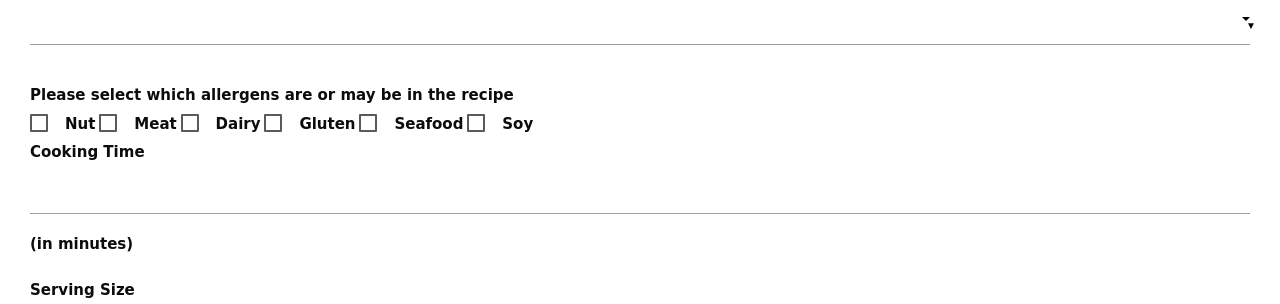
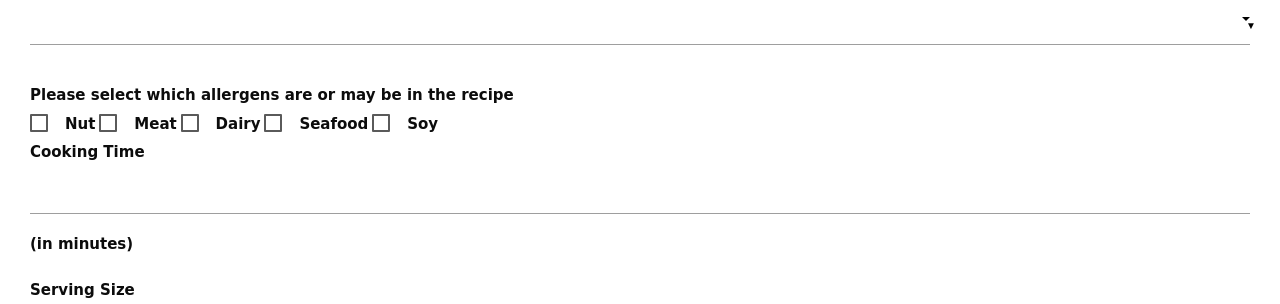
Before and after one commit to blueag8/babyappytite, a Flask app: template templates/testformupdate.html in a window 1280 px wide. Shown: the part 368-672 px from the top of the page. Run offline with Flask 2, Linux system fonts and the light colour scheme; the template is opened without the code that fills it, so the values that code supplies are empty; some libraries are stand-ins or nearby versions; some web fonts are replaced.

Commit message:
corrected html and checkbox issues on edit functionality

```diff
--- a/.c9/metadata/environment/static/css/style.css
+++ b/.c9/metadata/environment/static/css/style.css
@@ -1 +1 @@
-{"filter":false,"title":"style.css","tooltip":"/static/css/style.css","undoManager":{"mark":-1,"position":-1,"stack":[]},"ace":{"folds":[],"scrolltop":0,"scrollleft":0,"selection":{"start":{"row":0,"column":0},"end":{"row":0,"column":0},"isBackwards":false},"options":{"guessTabSize":true,"useWrapMode":false,"wrapToView":true},"firstLineState":0},"timestamp":1566551280467,"hash":"62436cd851388790cafe0fffafe62f04e69122b9"}
+{"filter":false,"title":"style.css","tooltip":"/static/css/style.css","undoManager":{"mark":-1,"position":-1,"stack":[]},"ace":{"folds":[],"scrolltop":0,"scrollleft":0,"selection":{"start":{"row":0,"column":0},"end":{"row":0,"column":0},"isBackwards":false},"options":{"guessTabSize":true,"useWrapMode":false,"wrapToView":true},"firstLineState":{"row":132,"mode":"ace/mode/css"}},"timestamp":1566551280467,"hash":"62436cd851388790cafe0fffafe62f04e69122b9"}
--- a/.c9/metadata/environment/templates/editrecipe.html
+++ b/.c9/metadata/environment/templates/editrecipe.html
@@ -1 +1 @@
-{"filter":false,"title":"editrecipe.html","tooltip":"/templates/editrecipe.html","undoManager":{"mark":-1,"position":-1,"stack":[]},"ace":{"folds":[],"scrolltop":0,"scrollleft":4,"selection":{"start":{"row":4,"column":1},"end":{"row":7,"column":10},"isBackwards":false},"options":{"guessTabSize":true,"useWrapMode":false,"wrapToView":true},"firstLineState":0},"timestamp":1566555653767,"hash":"8f1768b55c5234642631cdeb1c5b03b37ac10e00"}
+{"filter":false,"title":"editrecipe.html","tooltip":"/templates/editrecipe.html","undoManager":{"mark":-1,"position":-1,"stack":[]},"ace":{"folds":[],"scrolltop":660,"scrollleft":4,"selection":{"start":{"row":59,"column":32},"end":{"row":59,"column":32},"isBackwards":false},"options":{"guessTabSize":true,"useWrapMode":false,"wrapToView":true},"firstLineState":{"row":78,"state":"start","mode":"ace/mode/html"}},"timestamp":1566555653767,"hash":"8f1768b55c5234642631cdeb1c5b03b37ac10e00"}
--- a/app.py
+++ b/app.py
@@ -132,8 +132,8 @@ def insert_recipe():
 def editrecipe(recipe_id):
     the_recipe = mongo.db.recipes.find_one({'_id': ObjectId(recipe_id)})
     all_categories=mongo.db.category_age.find()
-    allergens=mongo.db.allergens.find()
-    return render_template('testformupdate.html', recipe=the_recipe, allergens=allergens, category_age=all_categories)
+    allergen=mongo.db.allergens.find()
+    return render_template('testformupdate.html', recipe=the_recipe, allergen=allergen, category_age=all_categories)
 
 @app.route('/update_recipe', methods=['POST'])
 def update_recipe(recipe_id):
@@ -146,7 +146,7 @@ def update_recipe(recipe_id):
             'category_age':request.form.get["category_age"],
             'cooking_time':int(request.form["cooking_time"]),
             'portion_sizes':int(request.form["portion_size"]),
-            'allergens':request.form.getlist('check'),
+            'allergens':request.form.getlist("allergen"),
             'ingredients':request.form.getlist("ingredient"),
             'recipe_description':request.form["recipe_description"],
             'steps':request.form.getlist("step"),
--- a/templates/testformupdate.html
+++ b/templates/testformupdate.html
@@ -24,34 +24,26 @@
   </div>
 
 
- <div class = "allergens">
-    <label for="allergens" name="allergen">Please select which allergens are or may be in the recipe</label>
+   <div class = "allergens">
+      <label for="allergen" name="allergen">Please select which allergens are or may be in the recipe</label>
       <div class="form-check form-check-inline">
-     {% if allergens.nut %}
-        <input class="form-check-input" type="checkbox" id="nut" name="allergen" value="nut" checked>
+
+        <input class="form-check-input" type="checkbox" id="nut" name="allergen" value="nut"{% if 'nut' in recipe.allergens %}checked{% endif %} >
         <label class="form-check-label" for="nut">Nut</label>
-         {% else %}
-        <input class="form-check-input" type="checkbox" id="nut" name="allergen" value="nut">
-        <label class="form-check-label" for="nut">Nut</label>
-        {% endif %}
 
-        <input class="form-check-input" type="checkbox" id="Meat" name="allergn" value="Meat">
-        <label class="form-check-label" for="Meat">Meat</label>
+        <input class="form-check-input" type="checkbox" id="meat" name="allergen" value="meat"{% if 'meat' in recipe.allergens %}checked{% endif %}>
+        <label class="form-check-label" for="meat">Meat</label>
 
+        <input class="form-check-input" type="checkbox" id="dairy" name="allergen" value="dairy"{% if 'dairy' in recipe.allergens %}checked{% endif %}>
+        <label class="form-check-label" for="dairy">Dairy</label>
 
-        <input class="form-check-input" type="checkbox" id="Dairy" name="allergen" value="Dairy">
-        <label class="form-check-label" for="Dairy">Dairy</label>
+        <input class="form-check-input" type="checkbox" id="seafood" name="allergen " value="seafood"{% if 'seafood' in recipe.allergens %}checked{% endif %}>
+        <label class="form-check-label" for="seafood">Seafood</label>
 
-        <input class="form-check-input" type="checkbox" id="Gluten" name="allergen" value="Gluten">
-        <label class="form-check-label" for="Gluten">Gluten</label>
-
-        <input class="form-check-input" type="checkbox" id="Seafood" name="allergen" value="Seafood">
-        <label class="form-check-label" for="Seafood">Seafood</label>
-
-        <input class="form-check-input" type="checkbox" id="Soy" name="allergen" value="Soy">
-        <label class="form-check-label" for="Soy">Soy</label>
-    </div>
-</div>
+        <input class="form-check-input" type="checkbox" id="soy" name="allergen" value="soy">
+        <label class="form-check-label" for="soy">Soy</label>
+     </div>
+  </div>
 
 
   <div class="form row">
```
Also changed, not shown: .c9/metadata/environment/app.py (+1 -1 lines), .c9/metadata/environment/templates/addrecipe.html (+1 -1 lines), .c9/metadata/environment/templates/testformupdate.html (+1 -1 lines), 1 other file.
